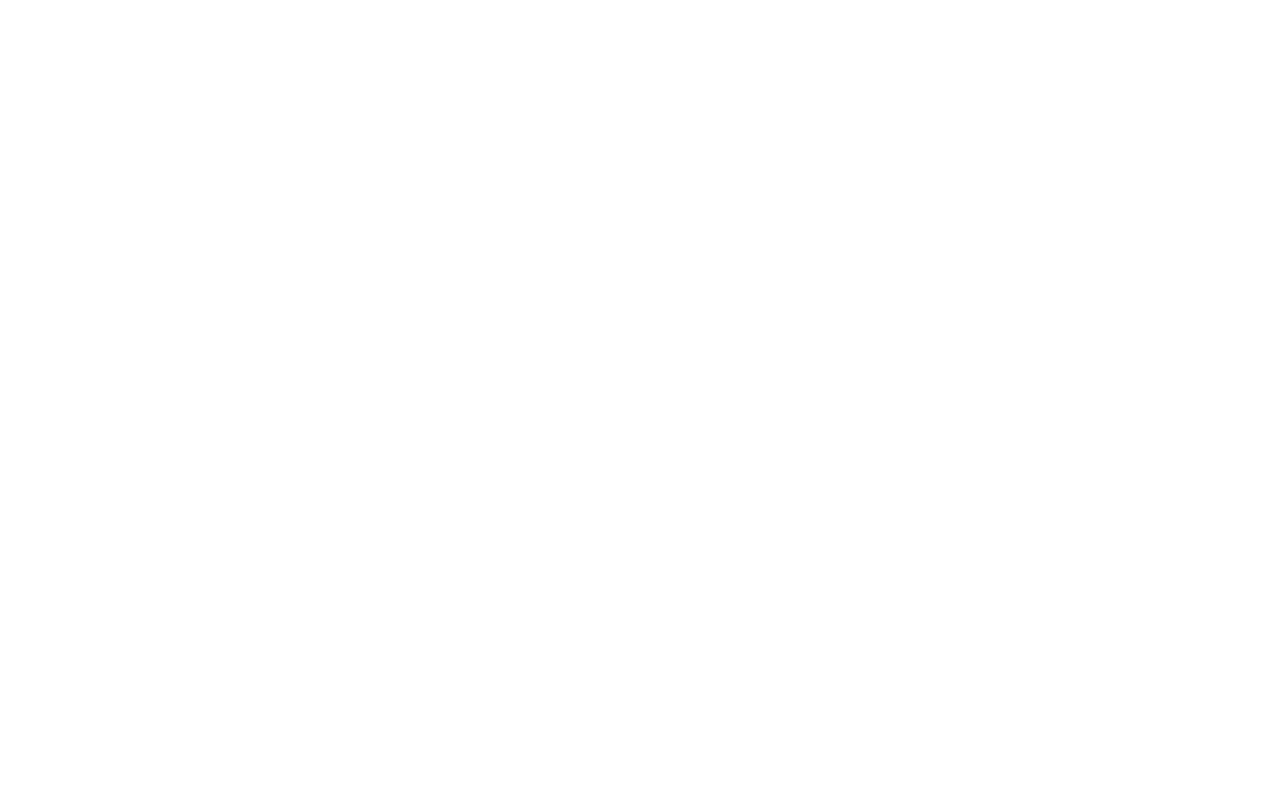
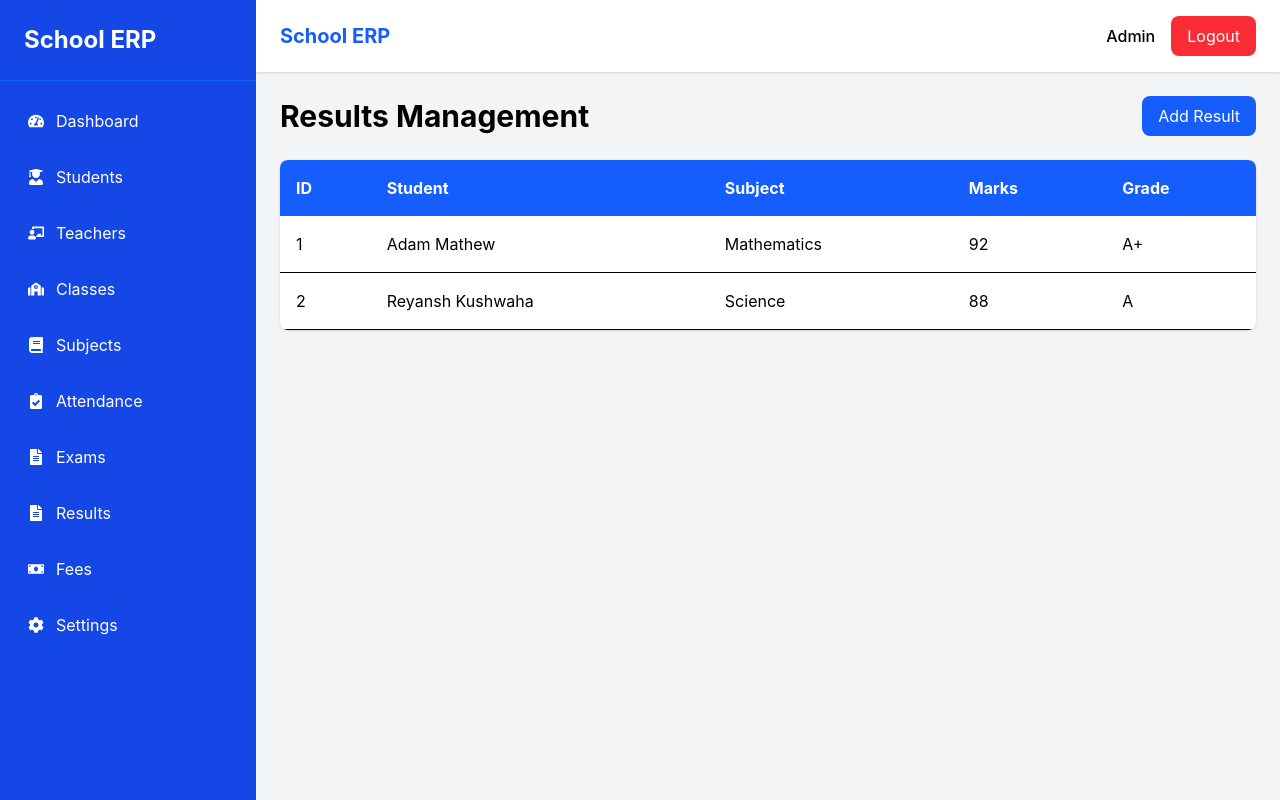
Before and after one commit to Rakesh5740/school-erp-frontend, a React (Vite) app: page /results in a window 1280 px wide. Before the commit this address had no page. Built offline with nearby package versions, Linux system fonts and the light colour scheme.

Commit message:
Added results management module

```diff
--- a/src/App.jsx
+++ b/src/App.jsx
@@ -7,6 +7,7 @@ import Classes from "./pages/Classes";
 import Subjects from "./pages/Subjects";
 import Attendance from "./pages/Attendance";
 import Exams from "./pages/Exams";
+import Results from "./pages/Results";
 
 
 function App() {
@@ -20,6 +21,7 @@ function App() {
         <Route path="/subjects" element={<Subjects />} />
         <Route path="/attendance" element={<Attendance />} />
         <Route path="/exams" element={<Exams />} />
+        <Route path="/results" element={<Results />} />
 
       </Routes>
     </BrowserRouter>
--- a/src/components/Sidebar.jsx
+++ b/src/components/Sidebar.jsx
@@ -92,6 +92,16 @@ function Sidebar() {
 
           <li>
             <Link
+              to="/results"
+              className="flex items-center gap-3 p-3 rounded-lg hover:bg-blue-600 transition"
+            >
+              <FaFileAlt />
+              Results
+            </Link>
+          </li>
+
+          <li>
+            <Link
               to="/fees"
               className="flex items-center gap-3 p-3 rounded-lg hover:bg-blue-600 transition"
             >
--- a/src/pages/Results.jsx
+++ b/src/pages/Results.jsx
@@ -0,0 +1,62 @@
+import AdminLayout from "../layouts/AdminLayout";
+
+function Results() {
+  const results = [
+    {
+      id: 1,
+      student: "Adam Mathew",
+      subject: "Mathematics",
+      marks: 92,
+      grade: "A+",
+    },
+    {
+      id: 2,
+      student: "Reyansh Kushwaha",
+      subject: "Science",
+      marks: 88,
+      grade: "A",
+    },
+  ];
+
+  return (
+    <AdminLayout>
+      <div className="flex justify-between items-center mb-6">
+        <h1 className="text-3xl font-bold">
+          Results Management
+        </h1>
+
+        <button className="bg-blue-600 text-white px-4 py-2 rounded-lg">
+          Add Result
+        </button>
+      </div>
+
+      <div className="bg-white rounded-lg shadow overflow-hidden">
+        <table className="w-full">
+          <thead>
+            <tr className="bg-blue-600 text-white">
+              <th className="p-4 text-left">ID</th>
+              <th className="p-4 text-left">Student</th>
+              <th className="p-4 text-left">Subject</th>
+              <th className="p-4 text-left">Marks</th>
+              <th className="p-4 text-left">Grade</th>
+            </tr>
+          </thead>
+
+          <tbody>
+            {results.map((result) => (
+              <tr key={result.id} className="border-b hover:bg-gray-50">
+                <td className="p-4">{result.id}</td>
+                <td className="p-4">{result.student}</td>
+                <td className="p-4">{result.subject}</td>
+                <td className="p-4">{result.marks}</td>
+                <td className="p-4">{result.grade}</td>
+              </tr>
+            ))}
+          </tbody>
+        </table>
+      </div>
+    </AdminLayout>
+  );
+}
+
+export default Results;
```
